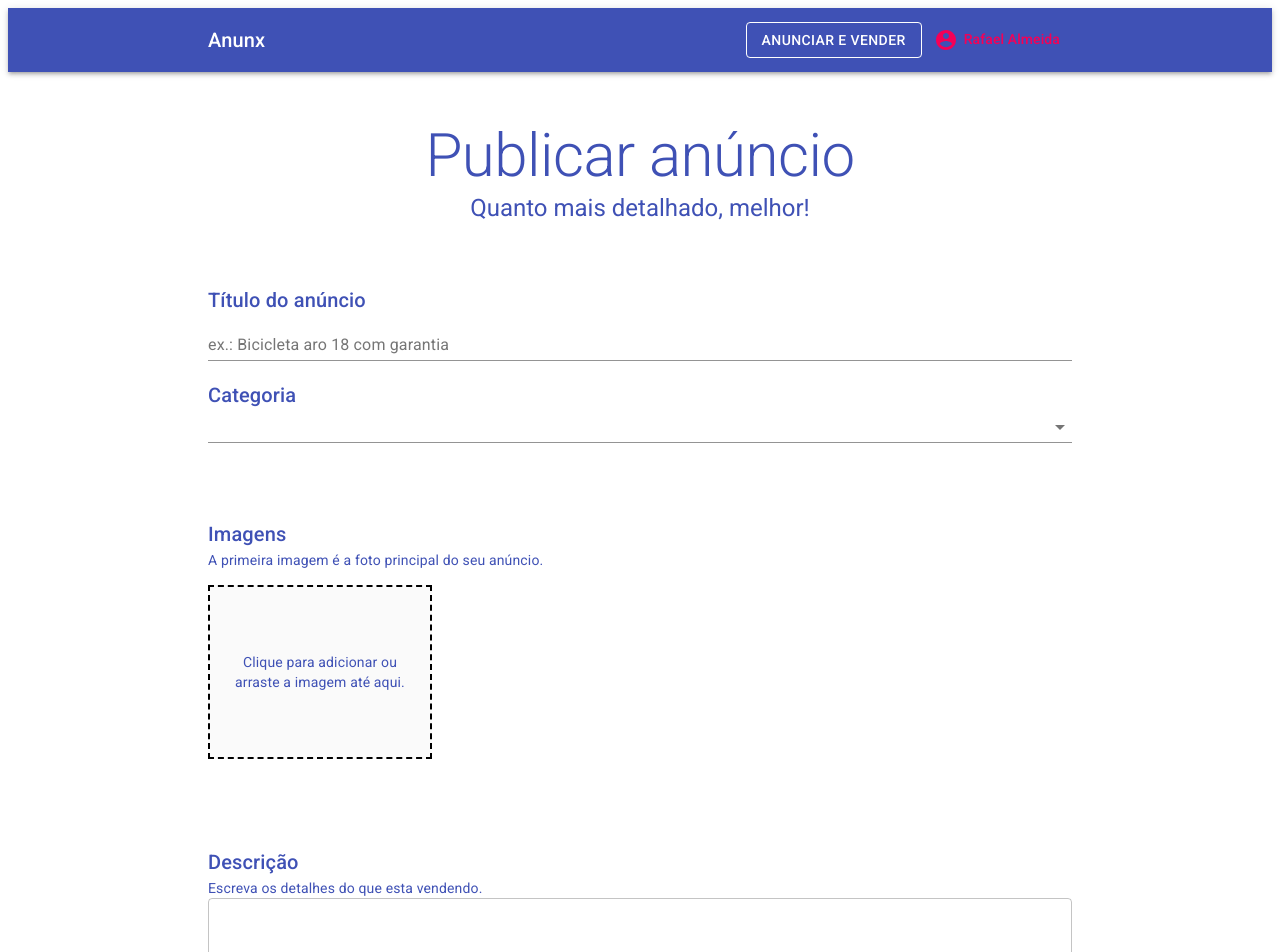
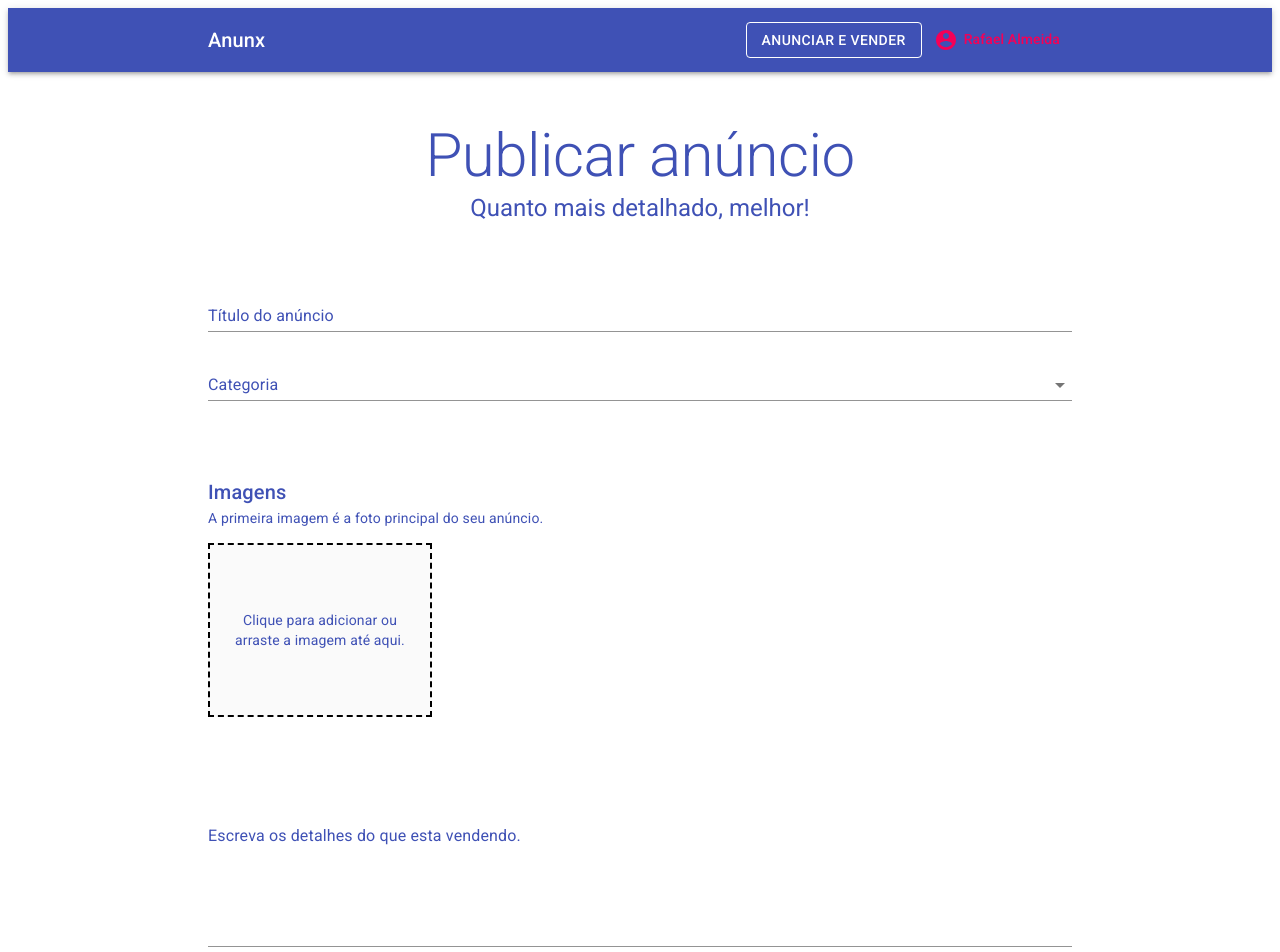
Before and after one commit to rafa-almeida/anunx, a Next.js app: page /user/publish in a window 1280 px wide. Shown: the top 952 px of the page. Built offline with nearby package versions, Linux system fonts and the light colour scheme.

Commit message:
validação do campo descrição + refactor para formControl

```diff
--- a/pages/user/publish.js
+++ b/pages/user/publish.js
@@ -16,6 +16,7 @@
     InputAdornment,
     MenuItem,
     FormHelperText,
+    Input,
 } from '@material-ui/core'
 
 import { useDropzone } from 'react-dropzone'
@@ -81,7 +82,12 @@
             width: '100%',
             height: '100%'
         }
+    },
+    inputLabel: {
+        fontWeight: 400,
+        color: theme.palette.primary.main
     }
+
 
 }))
 
@@ -90,7 +96,10 @@
         .min(6, 'Escreva um título maior')
         .max(100, 'Limite de caracteres excedido')
         .required('Campo obrigatório'),
-    category: yup.string().required('Campo Obrigatório')
+    category: yup.string().required('Campo Obrigatório'),
+    description: yup.string()
+    .min(50, 'Escreva uma descrição com no mínimo 50 caracteres.')
+    .required('Campo obrigatório'),
 })
 
 const Publish = () => {
@@ -124,6 +133,7 @@
                 initialValues={{
                     title: '',
                     category: '',
+                    description: '',
                 }}
                 validationSchema={validationSchema}
                 onSubmit={(values) => {
@@ -155,32 +165,30 @@
 
                                 <Container maxWidth="md" className={classes.boxContainer}>
                                     <Box className={classes.box}>
-                                        <Typography component="h6"
-                                            variant="h6"  color="primary">
-                                            Título do anúncio
-                                        </Typography>
-                                        <TextField
+
+                                        <FormControl error= {errors.title} fullWidth>
+                                            <InputLabel className={classes.inputLabel}>Título do anúncio</InputLabel>
+                                            <Input
                                                 name="title"
                                                 value={values.title}
                                                 onChange={handleChange}
                                                 label="ex.: Bicicleta aro 18 com garantia"
-                                            size="small"
-                                            fullWidth
-                                            error={errors.title}
-                                            helperText={errors.title}
                                             />
+                                            <FormHelperText>
+                                                { errors.category }
+                                            </FormHelperText>
+                                        </FormControl>
                                         <br /><br />
-                                        <Typography component="h6" variant="h6" color="primary">
-                                            Categoria
-                                        </Typography>
+
                                         <FormControl error= {errors.category} fullWidth>
+                                            <InputLabel className={classes.inputLabel}>Categoria</InputLabel>
                                             <Select
                                                 name="category"
                                                 value= {values.category}
                                                 fullWidth
                                                 onChange= {handleChange}
+
                                             >
-
                                                 <MenuItem value="Bebê e Criança">Bebê e Criança</MenuItem>
                                                 <MenuItem value="Agricultura">Agricultura</MenuItem>
                                                 <MenuItem value="Moda">Moda</MenuItem>
@@ -255,22 +263,19 @@
 
                                 <Container maxWidth="md" className={classes.boxContainer}>
                                     <Box className={classes.box}>
-                                        <Typography
-                                            component="h6"
-                                            variant="h6"  color="primary">
-                                                Descrição
-                                        </Typography>
-                                        <Typography
-                                            component="div"
-                                            variant="body2"  color="primary">
-                                            Escreva os detalhes do que esta vendendo.
-                                        </Typography>
-                                        <TextField
+
+                                        <FormControl error= {errors.description} fullWidth>
+                                            <InputLabel className={classes.inputLabel}>Escreva os detalhes do que esta vendendo.</InputLabel>
+                                            <Input
+                                                name="description"
                                                 multiline
                                                 rows={6}
                                                 variant="outlined"
-                                            fullWidth
                                             />
+                                            <FormHelperText>
+                                                {errors.description}
+                                            </FormHelperText>
+                                        </FormControl>
                                     </Box>
                                 </Container>
 
```
Lines whose indentation alone changed are shown as unchanged.
